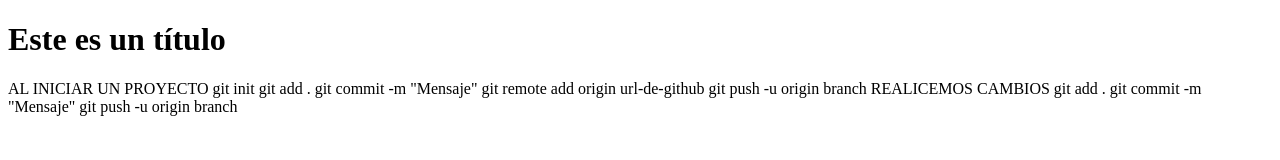
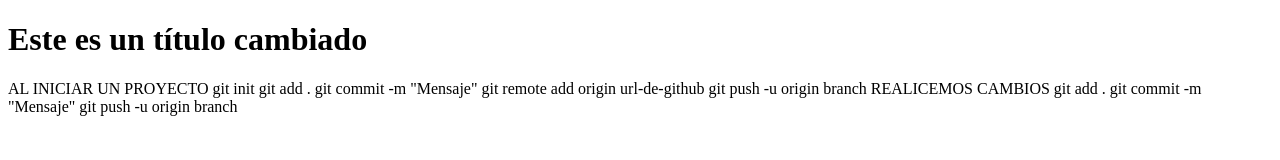
Before and after one commit to cindychateau/Ejemplo0074, a plain HTML site: page index.html in a window 1280 px wide. Drawn offline with Linux system fonts and the light colour scheme.

Commit message:
Cambios con VS Code

```diff
--- a/index.html
+++ b/index.html
@@ -6,7 +6,7 @@
     <title>Documento Prueba de HTML</title>
 </head>
 <body>
-    <h1>Este es un título</h1>
+    <h1>Este es un título cambiado</h1>
     AL INICIAR UN PROYECTO
     git init
     git add .
--- /dev/null
+++ b/script.js
@@ -0,0 +1 @@
+console.log("¡Hola mundo!");
```
